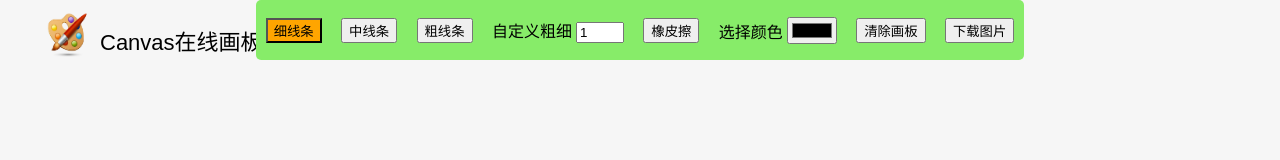
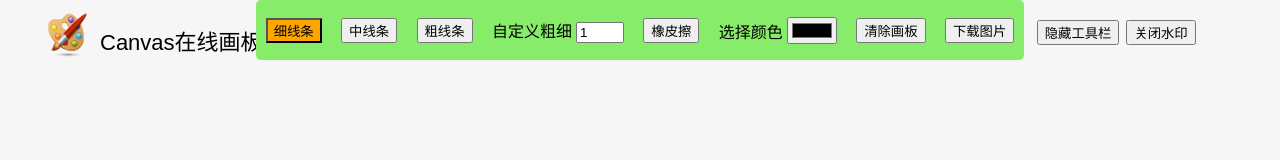
Before and after one commit to zhupanmeng/canvas-study, a plain HTML site: page src/index.html in a window 1280 px wide. Drawn offline with Linux system fonts and the light colour scheme.

Commit message:
新增关闭水印功能

```diff
--- a/src/index.html
+++ b/src/index.html
@@ -41,10 +41,24 @@
         .active {
             background-color: orange;
         }
+
+        .hidetoolbar {
+            position: absolute;
+            left: 81%;
+            top: 20px;
+        }
+
+        .turnOffWatermark {
+            position: absolute;
+            left: 88%;
+            top: 20px;
+        }
     </style>
 </head>
 
 <body>
+    <button class="hidetoolbar" onclick="hidetoolbar()">隐藏工具栏</button>
+    <button class="turnOffWatermark" onclick="turnOffWatermark()">关闭水印</button>
     <div class="toolbar">
         <button class="BtnSize active" onclick="thinBtn()">细线条</button>
         <button class="BtnSize" onclick="midBtn()">中线条</button>
@@ -69,13 +83,16 @@
         const inputnumber = document.querySelector('.inputnumber')
         const inputcolor = document.querySelector('.inputcolor')
         const rubber = document.querySelector('.rubberButton')
+        const toolbar = document.querySelector('.toolbar')
+        var Watermark = true
         function canvasSize() {
             canvas.width = document.body.clientWidth
             canvas.height = document.body.clientHeight
         }
         canvasSize()
         let ctx = canvas.getContext('2d')
-        function rendericon() {
+        function rendericon(clear) {
+            if (!clear) {
                 let icon = new Image()
                 icon.src = './imgs/huaban.png'
                 icon.onload = () => {
@@ -83,6 +100,9 @@
                     ctx.font = '22px  Arial'
                     ctx.fillText('Canvas在线画板', 100, 50)
                 }
+                return;
+            }
+            ctx.clearRect(40, 10, 230, 100)
         }
         rendericon()
         let candraw = false
@@ -132,7 +152,7 @@
         clearbtn = () => {
             changerubber.call(rubber, true)
             ctx.clearRect(0, 0, canvas.width, canvas.height)
-            rendericon()
+            Watermark && rendericon()
         }
         rubberButton = () => {
             let ele = event.target
@@ -159,6 +179,34 @@
                 a.click()
             }
         }
+        hidetoolbar = () => {
+            let btn = event.target
+            if (btn.classList.contains('active')) {
+                toolbar.style.transition = '.5s'
+                toolbar.style.transform = 'translate(-50%,0%)'
+                btn.classList.remove('active')
+                btn.innerHTML = '隐藏工具栏'
+            } else {
+                toolbar.style.transition = '.5s'
+                toolbar.style.transform = 'translate(-50%,-102%)'
+                btn.classList.add('active')
+                btn.innerHTML = '显示工具栏'
+            }
+
+        }
+
+        turnOffWatermark = () => {
+            let btn = event.target
+            if (Watermark) { //关闭
+                Watermark = false
+                btn.innerHTML = '打开水印'
+                rendericon(true)
+            } else { // 打开
+                Watermark = true
+                btn.innerHTML = '关闭水印'
+                rendericon()
+            }
+        }
     </script>
 </body>
 
```
Lines whose indentation alone changed are shown as unchanged.
